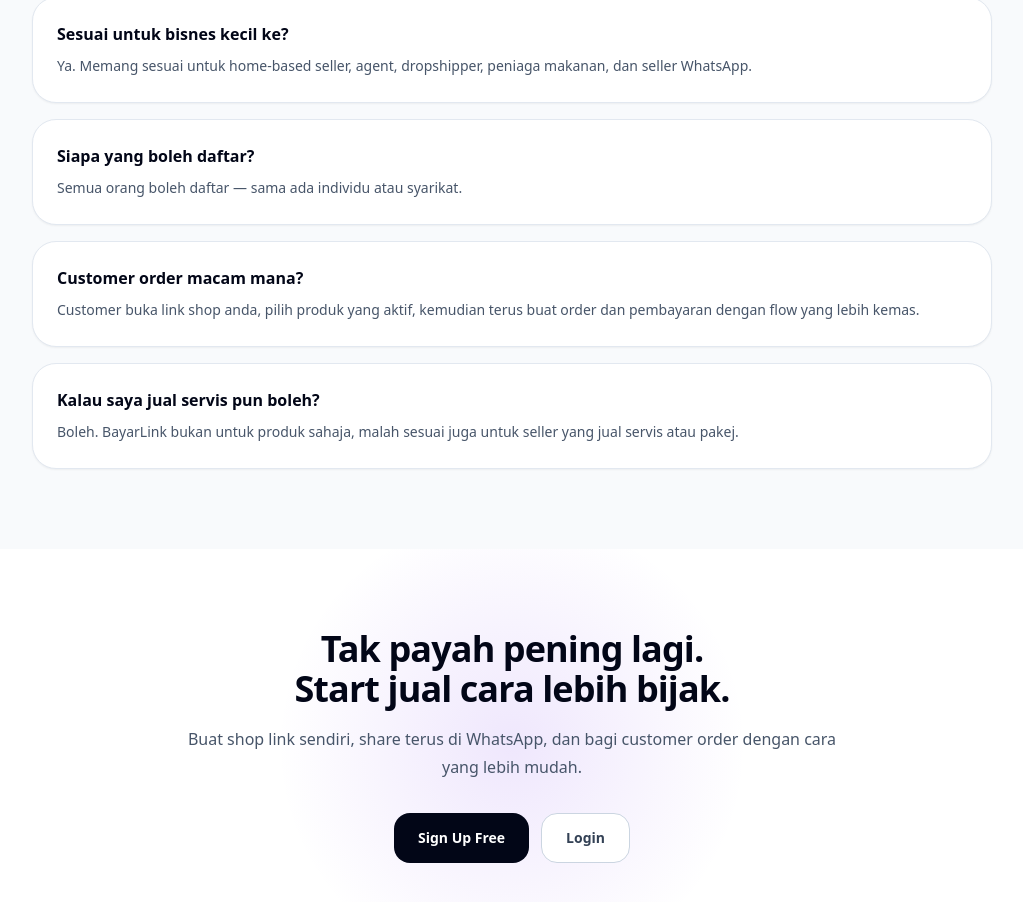
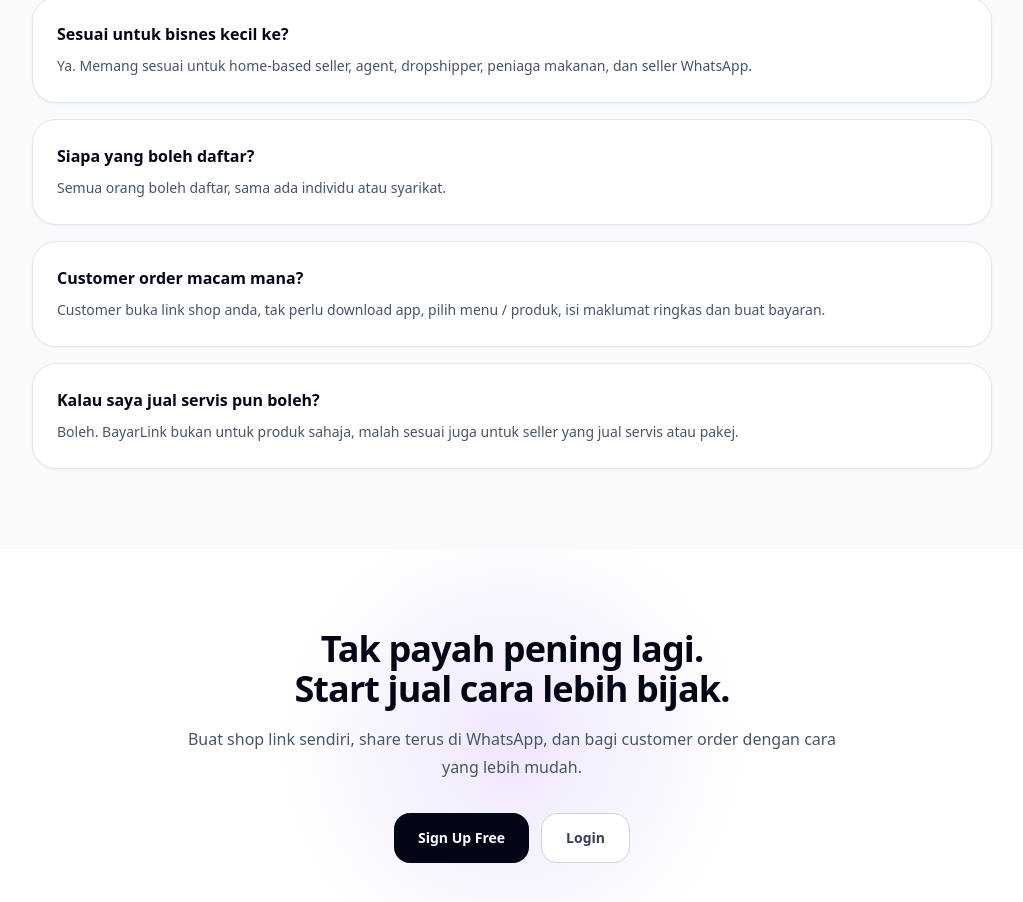
Before and after one commit to maizhakimm/pay-link, a Next.js app: page / in a window 1280 px wide. Shown: the part 4955-5857 px from the top of the page, without its empty margins (128-1151 px from the left). Built offline with nearby package versions, Linux system fonts and the light colour scheme.

Commit message:
Update page.tsx

```diff
--- a/src/app/page.tsx
+++ b/src/app/page.tsx
@@ -495,11 +495,11 @@
             />
             <FaqCard
               question="Siapa yang boleh daftar?"
-              answer="Semua orang boleh daftar — sama ada individu atau syarikat."
+              answer="Semua orang boleh daftar, sama ada individu atau syarikat."
             />
             <FaqCard
               question="Customer order macam mana?"
-              answer="Customer buka link shop anda, pilih produk yang aktif, kemudian terus buat order dan pembayaran dengan flow yang lebih kemas."
+              answer="Customer buka link shop anda, tak perlu download app, pilih menu / produk, isi maklumat ringkas dan buat bayaran."
             />
             <FaqCard
               question="Kalau saya jual servis pun boleh?"
```
